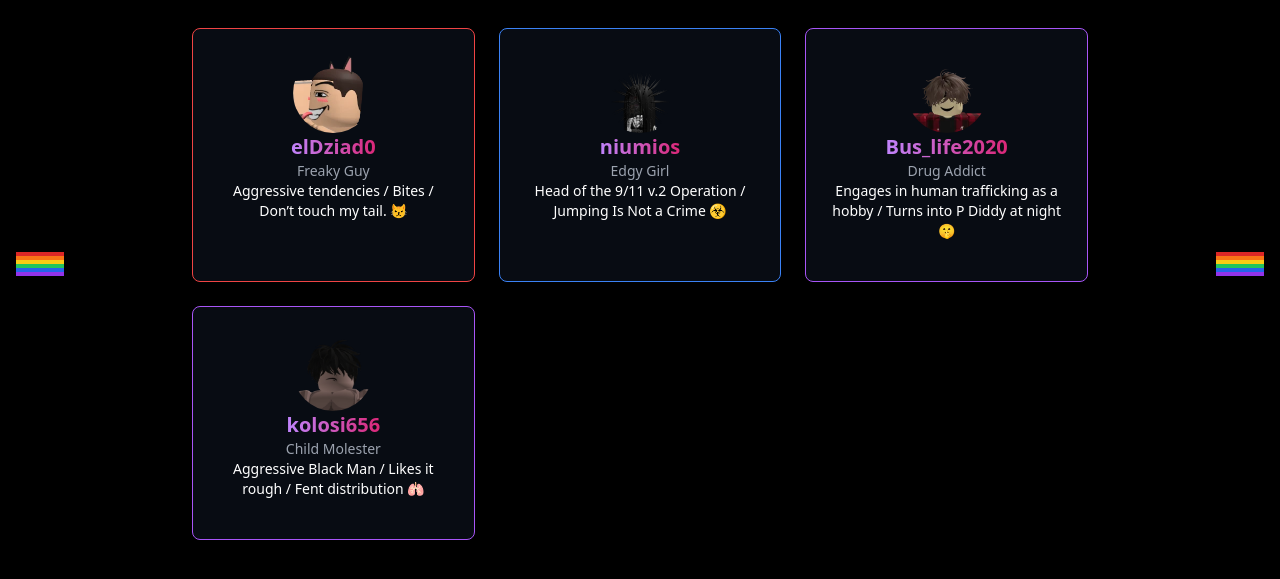
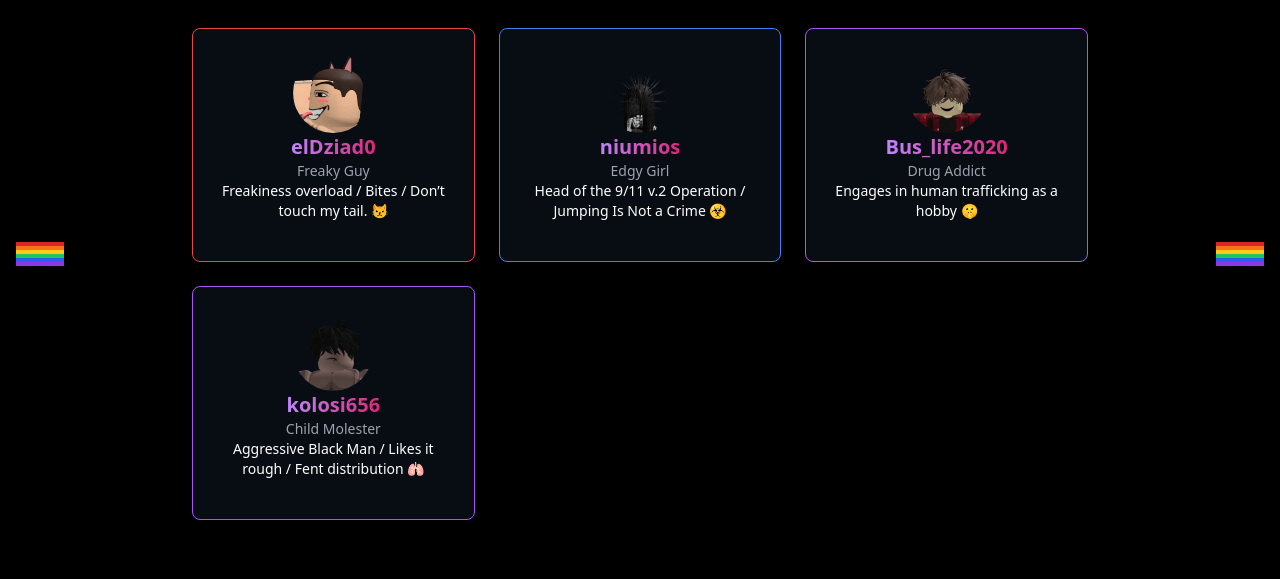
Before and after one commit to elDziad00/homeless.gay, a plain HTML site: page roleplay/index.html in a window 1280 px wide. Shown: the part 153-732 px from the top of the page. Drawn offline with nearby package versions, Linux system fonts and the light colour scheme.

Commit message:
Updated Profiles

```diff
--- a/roleplay/index.html
+++ b/roleplay/index.html
@@ -112,14 +112,15 @@
                         <img src="/img/elDziad0.png" alt="elDziad0" class="w-20 h-20 rounded-full object-cover" data-llama-id="56" data-llama-editable="true">
                         <h3 class="text-xl font-semibold bg-clip-text text-transparent bg-gradient-to-r from-purple-400 to-pink-600" data-llama-id="57" data-llama-editable="true">elDziad0</h3>
                         <p class="text-sm text-gray-400" data-llama-id="58" data-llama-editable="true">Freaky Guy</p>
-                        <p class="text-center text-sm" data-llama-id="59" data-llama-editable="true">Aggressive tendencies / Bites / Don’t touch my tail. 😾</p>
+                        <p class="text-center text-sm" data-llama-id="59" data-llama-editable="true">Freakiness overload / Bites / Don’t touch my tail. 😾</p>
                     </div>
                     <div class="extra-content mt-4" data-llama-id="60" data-llama-editable="true">
-                        <p class="text-sm text-gray-300" data-llama-id="61" data-llama-editable="true">Lorem ipsum dolor sit, amet consectetur suck my dick.</p>
+                        <p class="text-sm text-gray-300 text-center" data-llama-id="61" data-llama-editable="true">Provides BEST Hole Service, Has NO Money, Succs For 1$.</p>
                         <br>
                         <div class="mt-3 flex gap-4" data-llama-id="67" data-llama-editable="true">
                             <button onclick="navigator.clipboard.writeText('elDziad0'); showToast('Copied nickname: elDziad0');" class="bg-red-500 px-3 py-1 rounded text-xs hover:bg-red-600" data-llama-id="68" data-llama-editable="true">Discord</button>
                             <a href="https://www.roblox.com/users/278039610/profile" target="_blank" rel="noopener noreferrer" class="bg-red-500 px-3 py-1 rounded text-xs hover:bg-red-600" data-llama-id="69" data-llama-editable="true">Roblox</a>
+                            <a href="https://x.com/eldziad0" target="_blank" rel="noopener noreferrer" class="bg-red-500 px-3 py-1 rounded text-xs hover:bg-red-600" data-llama-id="69" data-llama-editable="true">Twitter</a>
                         </div>
                     </div>
                 </div>
@@ -132,11 +133,12 @@
                         <p class="text-center text-sm" data-llama-id="75" data-llama-editable="true">Head of the 9/11 v.2 Operation / Jumping Is Not a Crime ☣️</p>
                     </div>
                     <div class="extra-content mt-4" data-llama-id="60" data-llama-editable="true">
-                        <p class="text-sm text-gray-300" data-llama-id="61" data-llama-editable="true">Lorem ipsum dolor sit, amet consectetur suck my dick.</p>
+                        <p class="text-sm text-gray-300 text-center" data-llama-id="61" data-llama-editable="true">Brick Distribution Gang Leader with Woman Driving Skills, is a Proud Lawn Mower Owner.</p>
                         <br>
                         <div class="mt-3 flex gap-4" data-llama-id="67" data-llama-editable="true">
                             <button onclick="navigator.clipboard.writeText('nium1'); showToast('Copied nickname: nium1');" class="bg-red-500 px-3 py-1 rounded text-xs hover:bg-red-600" data-llama-id="68" data-llama-editable="true">Discord</button>
                             <a href="https://www.roblox.com/users/176593633/profile" target="_blank" rel="noopener noreferrer" class="bg-red-500 px-3 py-1 rounded text-xs hover:bg-red-600" data-llama-id="69" data-llama-editable="true">Roblox</a>
+                            <a href="https://stats.fm/nigger.io" target="_blank" rel="noopener noreferrer" class="bg-red-500 px-3 py-1 rounded text-xs hover:bg-red-600" data-llama-id="69" data-llama-editable="true">nigger.io</a>
                         </div>
                     </div>
                 </div>
@@ -146,10 +148,10 @@
                         <img src="/img/Buslife.png" alt="Buslife" class="w-20 h-20 rounded-full object-cover" data-llama-id="88" data-llama-editable="true">
                         <h3 class="text-xl font-semibold bg-clip-text text-transparent bg-gradient-to-r from-purple-400 to-pink-600" data-llama-id="89" data-llama-editable="true">Bus_life2020</h3>
                         <p class="text-sm text-gray-400" data-llama-id="90" data-llama-editable="true">Drug Addict</p>
-                        <p class="text-center text-sm" data-llama-id="91" data-llama-editable="true">Engages in human trafficking as a hobby / Turns into P Diddy at night 🤫</p>
+                        <p class="text-center text-sm" data-llama-id="91" data-llama-editable="true">Engages in human trafficking as a hobby 🤫</p>
                     </div>
                     <div class="extra-content mt-4" data-llama-id="60" data-llama-editable="true">
-                        <p class="text-sm text-gray-300" data-llama-id="61" data-llama-editable="true">Lorem ipsum dolor sit, amet consectetur suck my dick.</p>
+                        <p class="text-sm text-gray-300 text-center" data-llama-id="61" data-llama-editable="true">A true meth customer, knows all the best deals and never misses a sale.</p>
                         <br>
                         <div class="mt-3 flex gap-4" data-llama-id="67" data-llama-editable="true">
                             <button onclick="navigator.clipboard.writeText('cooknow'); showToast('Copied nickname: cooknow');" class="bg-red-500 px-3 py-1 rounded text-xs hover:bg-red-600" data-llama-id="68" data-llama-editable="true">Discord</button>
@@ -166,7 +168,7 @@
                         <p class="text-center text-sm" data-llama-id="91" data-llama-editable="true">Aggressive Black Man / Likes it rough / Fent distribution 🫁</p>
                     </div>
                     <div class="extra-content mt-4" data-llama-id="60" data-llama-editable="true">
-                        <p class="text-sm text-gray-300" data-llama-id="61" data-llama-editable="true">Egyptian Guy with Pedo Allegations.</p>
+                        <p class="text-sm text-gray-300 text-center" data-llama-id="61" data-llama-editable="true">Egyptian guy with Pedo Allegations. Hangs out with Epstein on his island.</p>
                         <br>
                         <div class="mt-3 flex gap-4" data-llama-id="67" data-llama-editable="true">
                             <button onclick="navigator.clipboard.writeText('kolosi656'); showToast('Copied nickname: kolosi656');" class="bg-red-500 px-3 py-1 rounded text-xs hover:bg-red-600" data-llama-id="68" data-llama-editable="true">Discord</button>
```
